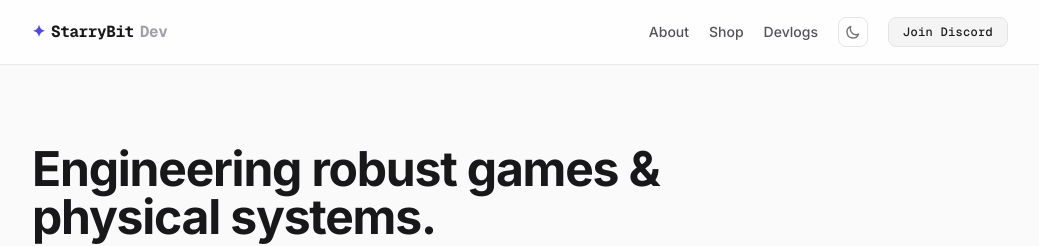
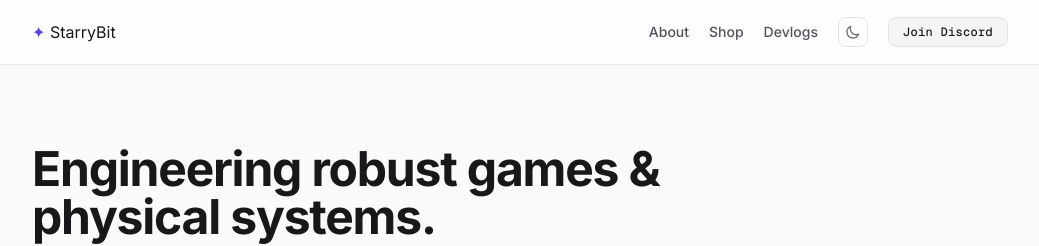
Before and after one commit to StarryBit/starrybit.github.io, a Jekyll site: the page built from index.html, in a window 1280 px wide. Shown: the top 246 px of the page, without its empty margins (120-1159 px from the left). Built offline with Jekyll 4.4.1, drawn with Linux system fonts in a browser that asks for light colours; nearby versions of some CDN libraries.

Commit message:
Update default.html

```diff
--- a/_layouts/default.html
+++ b/_layouts/default.html
@@ -42,8 +42,8 @@
     <!-- Sticky Navigation Header -->
     <header class="sticky top-0 z-50 border-b border-zinc-200/80 bg-white/80 dark:border-zinc-800/60 dark:bg-zinc-950/70 backdrop-blur-md">
         <div class="max-w-5xl mx-auto px-6 h-16 flex items-center justify-between">
-            <a href="/" class="code-font font-bold text-base tracking-tight flex items-center gap-1.5">
-                <span class="text-indigo-600 dark:text-indigo-400">✦</span> StarryBit<span class="text-zinc-400 dark:text-zinc-500"> Dev</span>
+            <a href="/" font-bold text-base tracking-tight flex items-center gap-1.5">
+                <span class="text-indigo-600 dark:text-indigo-400">✦</span> StarryBit
             </a>
             <nav class="flex items-center gap-5 text-sm font-medium">
                 <a href="/about/" class="text-zinc-600 hover:text-zinc-900 dark:text-zinc-400 dark:hover:text-zinc-100 transition-colors">About</a>
```
